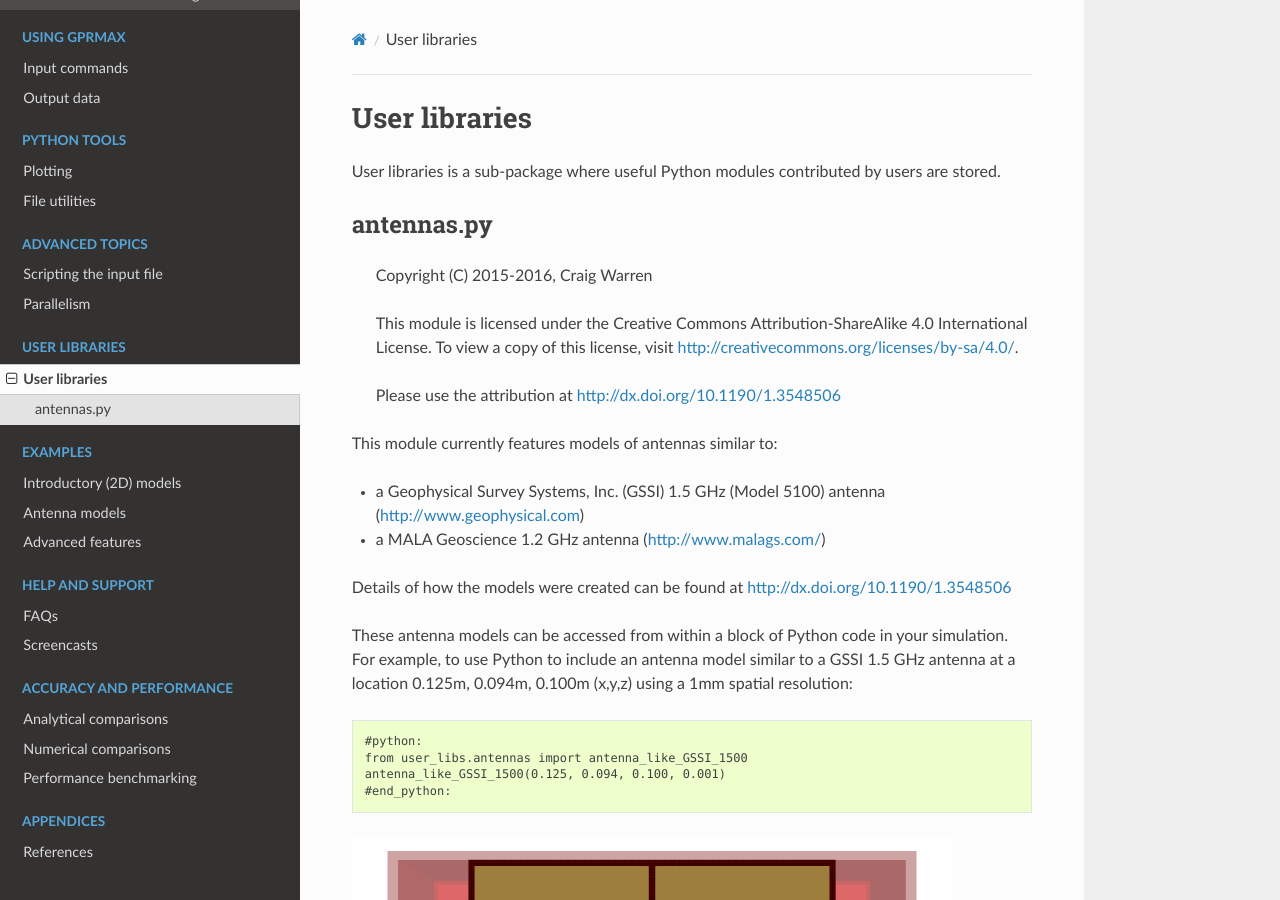
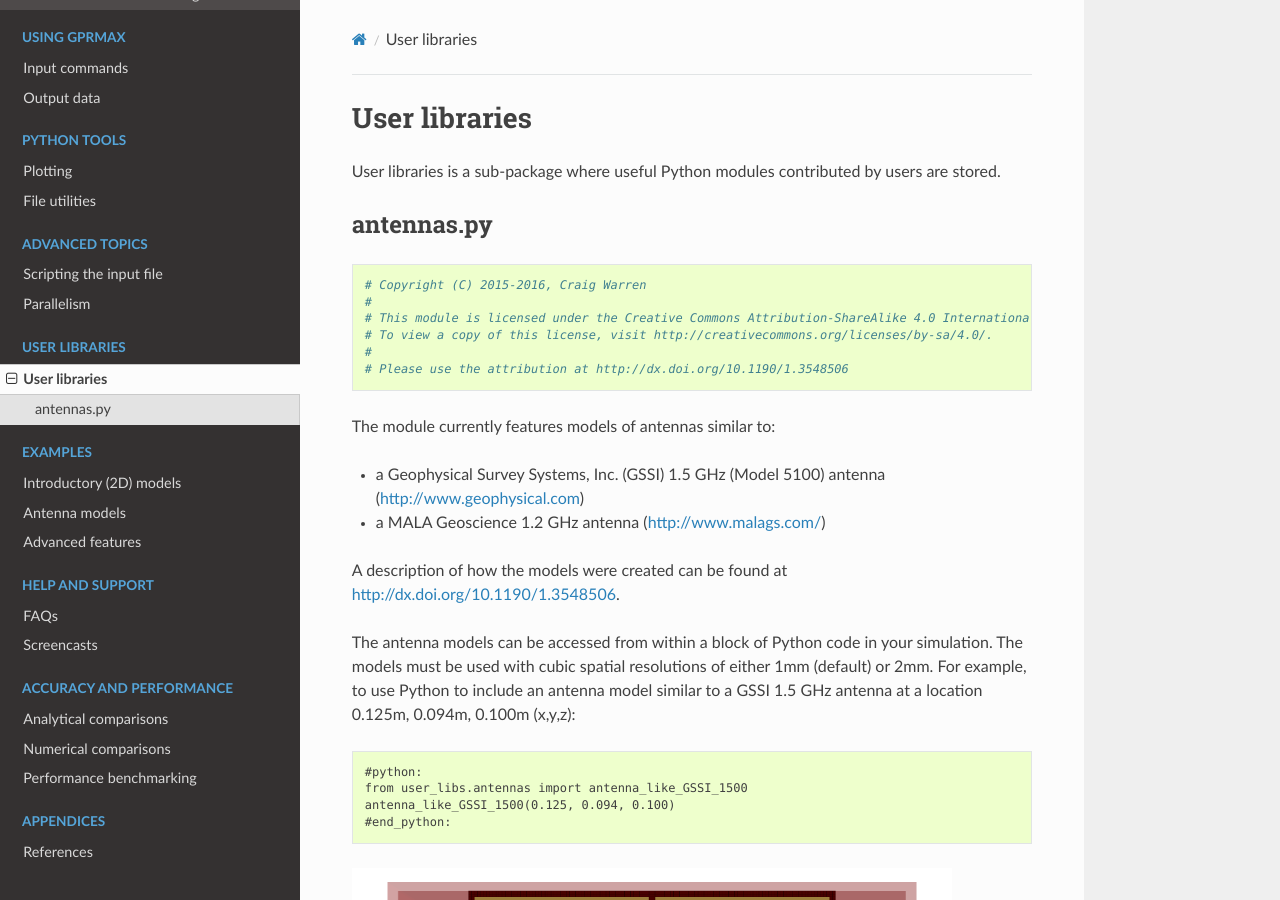
Before and after one commit to docarlson4/gprMax, a Sphinx documentation site: the page built from docs/source/user_libraries.rst, in a window 1280 px wide and 900 px high. Built offline with Sphinx 7.4.7 and the Read the Docs theme 2.0.0, drawn with Linux system fonts in a browser that asks for light colours; pages that are not in the unit, such as notebooks, are missing from menus.

Commit message:
Updated details on antennas.py module.

```diff
--- a/docs/source/user_libraries.rst
+++ b/docs/source/user_libraries.rst
@@ -9,27 +9,29 @@ User libraries is a sub-package where useful Python modules contributed by users
 antennas.py
 ===========
 
-    Copyright (C) 2015-2016, Craig Warren
+.. code-block:: python
 
-    This module is licensed under the Creative Commons Attribution-ShareAlike 4.0 International License.
-    To view a copy of this license, visit http://creativecommons.org/licenses/by-sa/4.0/.
+    # Copyright (C) 2015-2016, Craig Warren
+    #
+    # This module is licensed under the Creative Commons Attribution-ShareAlike 4.0 International License.
+    # To view a copy of this license, visit http://creativecommons.org/licenses/by-sa/4.0/.
+    #
+    # Please use the attribution at http://dx.doi.org/10.1190/1.3548506
 
-    Please use the attribution at http://dx.doi.org/10.1190/1.3548506
-
-This module currently features models of antennas similar to:
+The module currently features models of antennas similar to:
 
 * a Geophysical Survey Systems, Inc. (GSSI) 1.5 GHz (Model 5100) antenna (http://www.geophysical.com)
 * a MALA Geoscience 1.2 GHz antenna (http://www.malags.com/)
 
-Details of how the models were created can be found at http://dx.doi.org/10.1190/1.3548506
+A description of how the models were created can be found at http://dx.doi.org/10.1190/1.3548506.
 
-These antenna models can be accessed from within a block of Python code in your simulation. For example, to use Python to include an antenna model similar to a GSSI 1.5 GHz antenna at a location 0.125m, 0.094m, 0.100m (x,y,z) using a 1mm spatial resolution:
+The antenna models can be accessed from within a block of Python code in your simulation. The models must be used with cubic spatial resolutions of either 1mm (default) or 2mm. For example, to use Python to include an antenna model similar to a GSSI 1.5 GHz antenna at a location 0.125m, 0.094m, 0.100m (x,y,z):
 
 .. code-block:: none
 
     #python:
     from user_libs.antennas import antenna_like_GSSI_1500
-    antenna_like_GSSI_1500(0.125, 0.094, 0.100, 0.001)
+    antenna_like_GSSI_1500(0.125, 0.094, 0.100)
     #end_python:
 
 .. figure:: images/antenna_like_GSSI_1500.png
```
